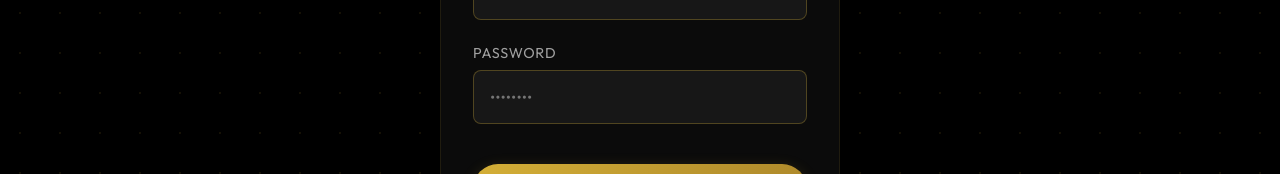
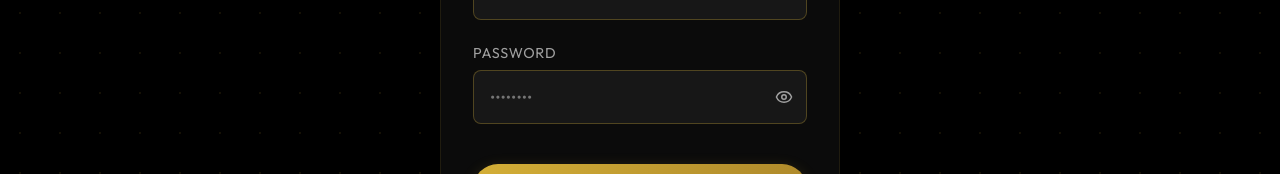
Before and after one commit to geethikaparvatham/Joy_celebrations, a Next.js app: page /admin/login in a window 1280 px wide. Shown: the part 367-541 px from the top of the page. Built offline with nearby package versions, Linux system fonts and the light colour scheme.

Commit message:
Add password visibility toggle to admin login page

```diff
--- a/src/app/admin/login/page.tsx
+++ b/src/app/admin/login/page.tsx
@@ -2,12 +2,13 @@
 
 import { useState } from "react";
 import { useRouter } from "next/navigation";
-import { Lock } from "lucide-react";
+import { Lock, Eye, EyeOff } from "lucide-react";
 import styles from "./page.module.css";
 
 export default function AdminLogin() {
   const [username, setUsername] = useState("");
   const [password, setPassword] = useState("");
+  const [showPassword, setShowPassword] = useState(false);
   const [error, setError] = useState("");
   const [isLoading, setIsLoading] = useState(false);
 
@@ -71,16 +72,39 @@ export default function AdminLogin() {
 
           <div className={styles.inputGroup}>
             <label htmlFor="password" className={styles.label}>Password</label>
+            <div style={{ position: 'relative', width: '100%' }}>
               <input
                 id="password"
-              type="password"
+                type={showPassword ? "text" : "password"}
                 value={password}
                 onChange={(e) => setPassword(e.target.value)}
                 className={styles.input}
+                style={{ paddingRight: '2.5rem' }}
                 required
                 autoComplete="current-password"
                 placeholder="••••••••"
               />
+              <button
+                type="button"
+                onClick={() => setShowPassword(!showPassword)}
+                style={{
+                  position: 'absolute',
+                  right: '10px',
+                  top: '50%',
+                  transform: 'translateY(-50%)',
+                  background: 'none',
+                  border: 'none',
+                  color: 'var(--text-secondary)',
+                  cursor: 'pointer',
+                  display: 'flex',
+                  alignItems: 'center',
+                  justifyContent: 'center',
+                  padding: '4px'
+                }}
+              >
+                {showPassword ? <EyeOff size={18} /> : <Eye size={18} />}
+              </button>
+            </div>
           </div>
 
           <button
```
Lines whose indentation alone changed are shown as unchanged.
